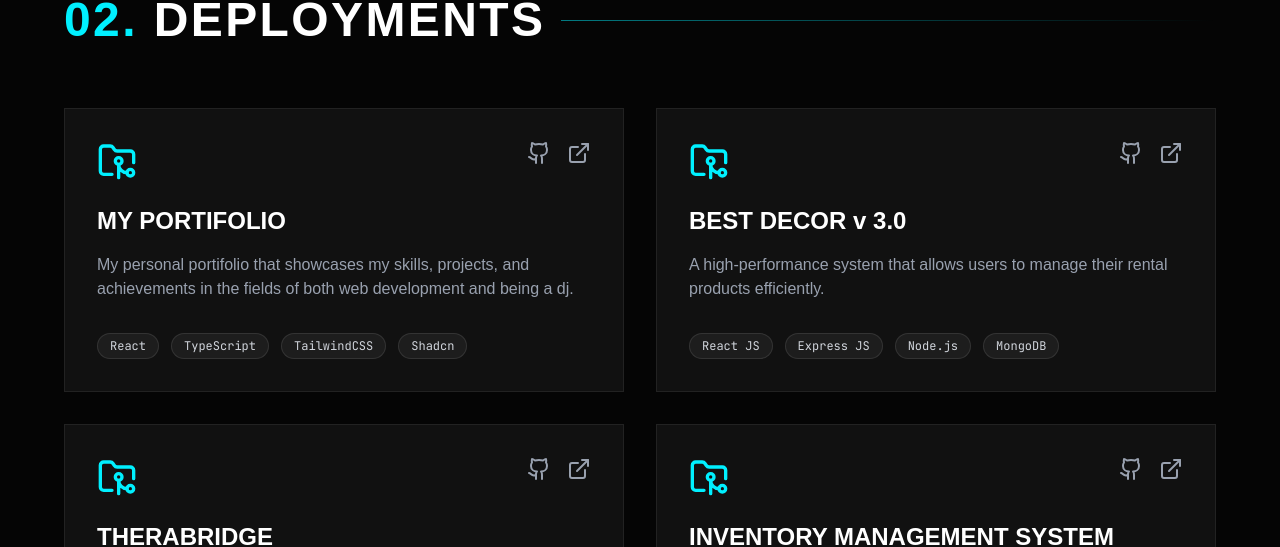
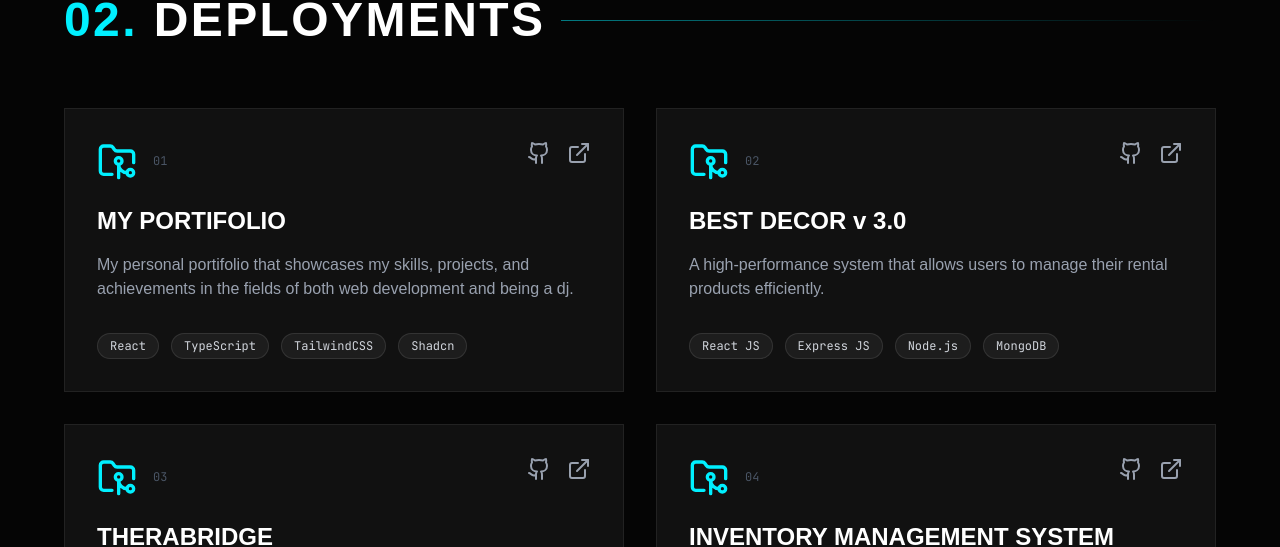
Before and after one commit to Icyubahiro-Jay-P/Portifolio, a React (Vite) app: page /dev in a window 1280 px wide. Shown: the part 1706-2253 px from the top of the page. Built offline with nearby package versions, Linux system fonts and the light colour scheme.

Commit message:
style: enhance DevProjects component with improved layout and item numbering

```diff
--- a/src/components/dev/DevProjects.tsx
+++ b/src/components/dev/DevProjects.tsx
@@ -80,7 +80,12 @@ const DevProjects = () => {
               <div className="absolute top-0 left-0 w-full h-1 transition-transform duration-300 origin-left scale-x-0 bg-neon-cyan group-hover:scale-x-100"></div>
 
               <div className="flex items-start justify-between mb-6">
-                <FolderGit2Icon className="w-10 h-10 text-neon-cyan" />
+                <div className="flex items-center gap-4">
+                  <FolderGit2Icon className="w-10 h-10 text-neon-cyan" />
+                  <span className="font-mono text-xs text-gray-600 tabular-nums">
+                    {String(idx + 1).padStart(2, "0")}
+                  </span>
+                </div>
                 <div className="flex gap-4">
                   <a
                     href={project.links.github}
@@ -109,7 +114,7 @@ const DevProjects = () => {
                 {project.tech.map((tech, i) => (
                   <span
                     key={i}
-                    className="px-3 py-1 font-mono text-xs text-gray-300 border rounded-full bg-white/5 border-white/10"
+                    className="px-3 py-1 font-mono text-xs text-gray-300 border rounded-full bg-white/5 border-white/10 transition-colors duration-200 group-hover:border-neon-cyan/40 group-hover:text-neon-cyan/80"
                   >
                     {tech}
                   </span>
```
